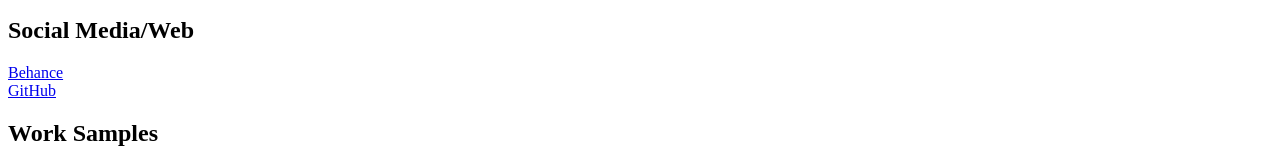
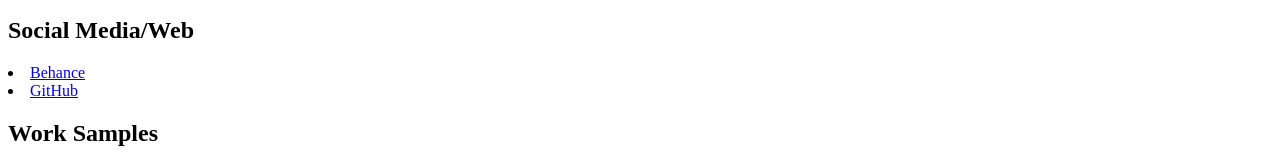
Before and after one commit to sxntent/fid, a plain HTML site: page resume/index.html in a window 1280 px wide. Shown: the part 625-779 px from the top of the page. Drawn offline with Linux system fonts and the light colour scheme.

Commit message:
Update index.html

```diff
--- a/resume/index.html
+++ b/resume/index.html
@@ -31,8 +31,8 @@
     <li>Blender</li>
     </ul>
     <h2>Social Media/Web</h2>
-<a href="https://www.behance.net/Sentential">Behance</a><br>
-<a href="https://github.com/sxntent/fid">GitHub</a>
+<li><a href="https://www.behance.net/Sentential">Behance</a></li>
+<li><a href="https://github.com/sxntent/fid">GitHub</a></li>
     <h2>Work Samples</h2>
  <img src="Doodle-noodle.png" alt="Doodle of Girl"><br>
  <img src="MMXX.png" alt="MMXX Poster"><br>
```
